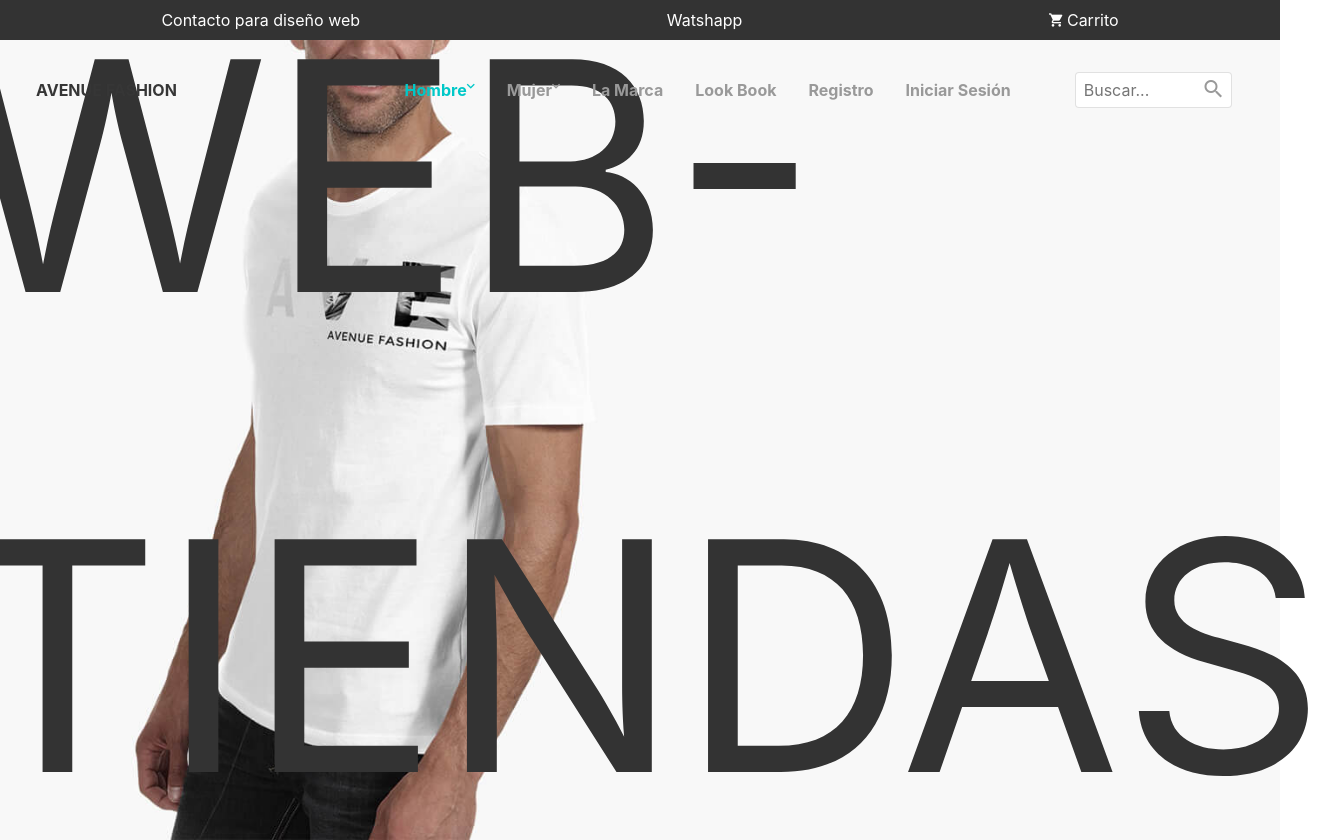
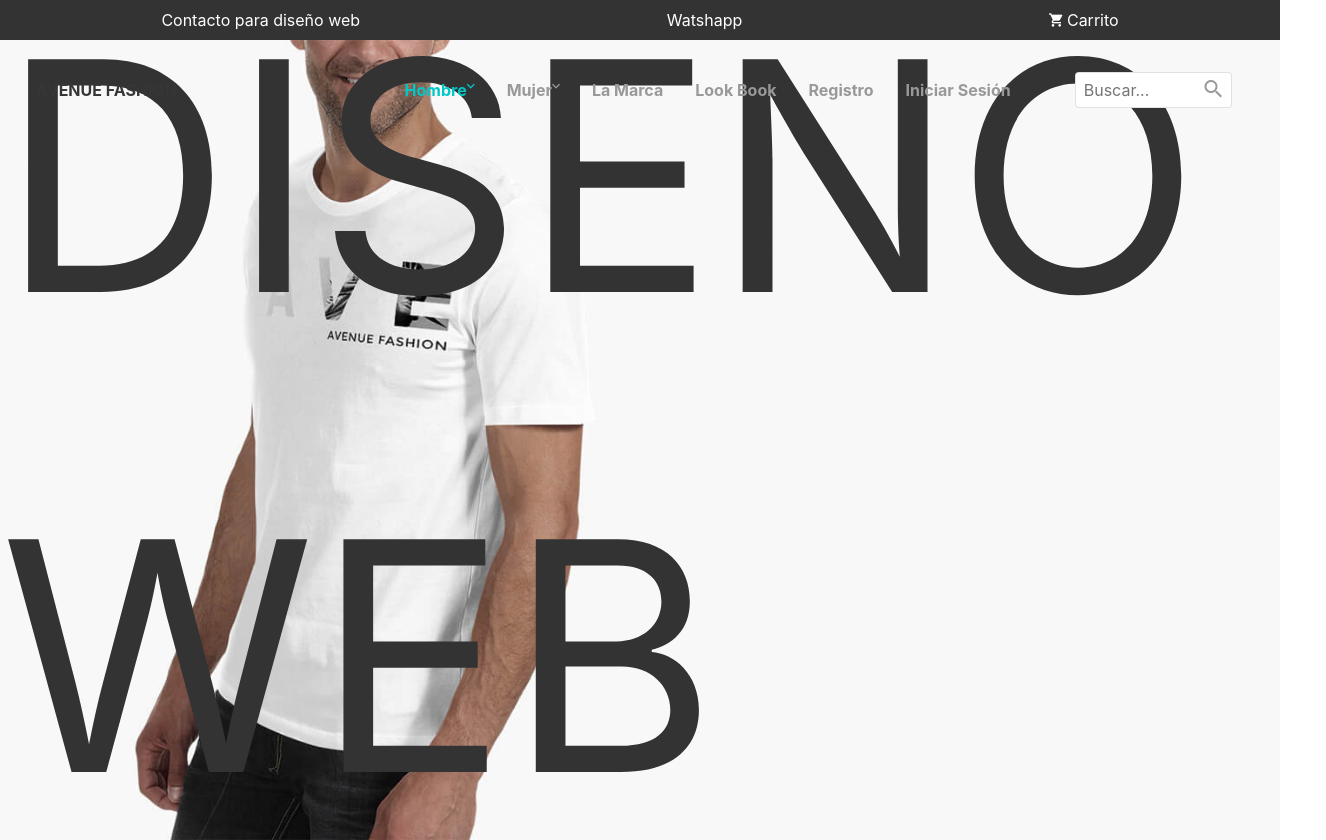
Before and after one commit to sonydo/sonydo, a plain HTML site: page index.html in a window 1280 px wide. Shown: the top 840 px of the page, 1326 px wide, since content can reach past the window. Drawn offline with Linux system fonts and the light colour scheme.

Commit message:
Update index.html

```diff
--- a/index.html
+++ b/index.html
@@ -133,9 +133,9 @@
     <!-- Banner -->
     <div class="banner banner-cover">
         <div class="banner-container ">
-            <h1 class="title-cover">DISEÑO WEB-TIENDAS ONLINE</h1>
+            <h2 class="title-cover">DISEÑO WEB</h2>
             <a href="http://suweb.fun/contact/" class="navbar-top-links">Contacto para diseño web</a>
-            <a class="http://suweb.fun/contact/">DISEÑO WEB-TIENDAS ONLINE</a>
+            <a class=href="http://suweb.fun/contact/">DISEÑO WEB-TIENDAS ONLINE</a>
         </div>
     </div>
 
```
